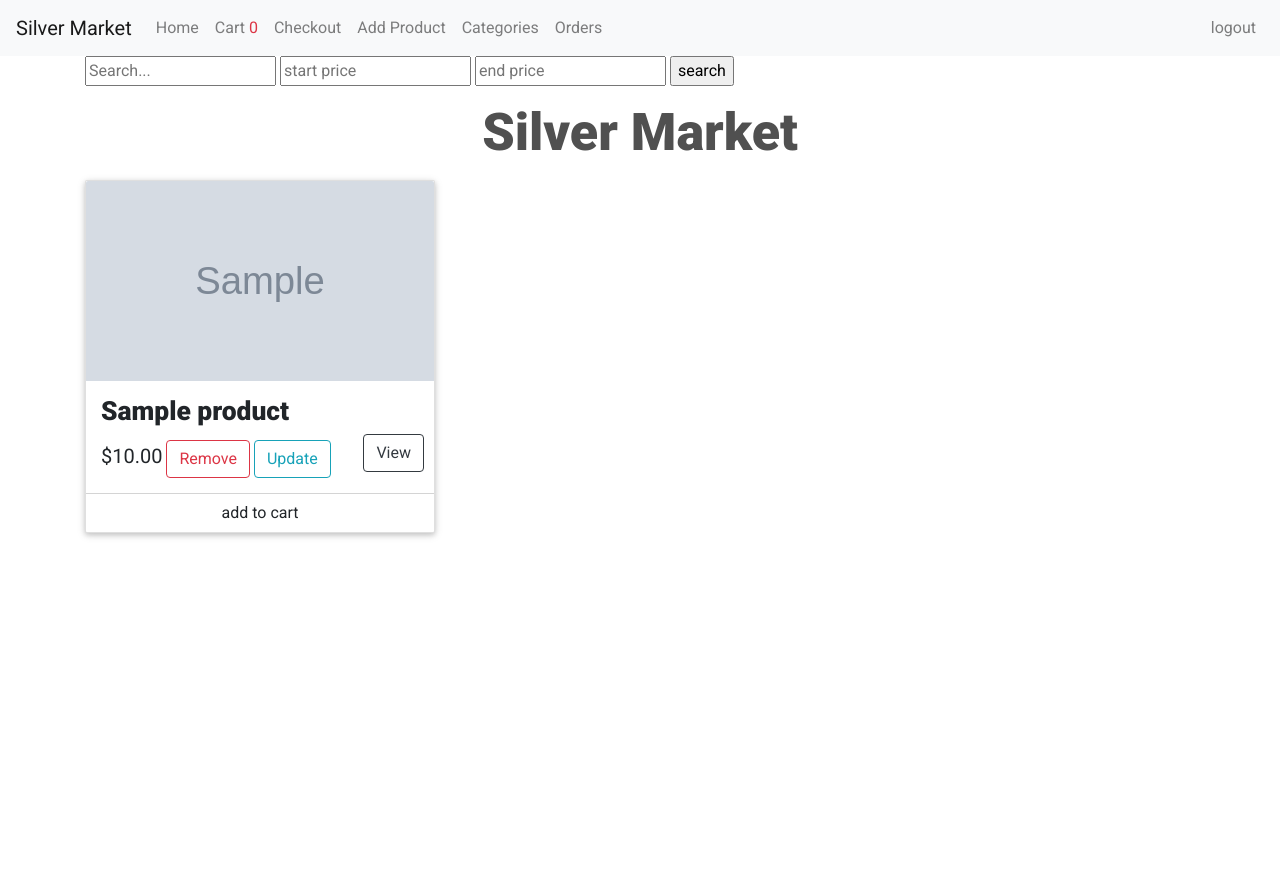
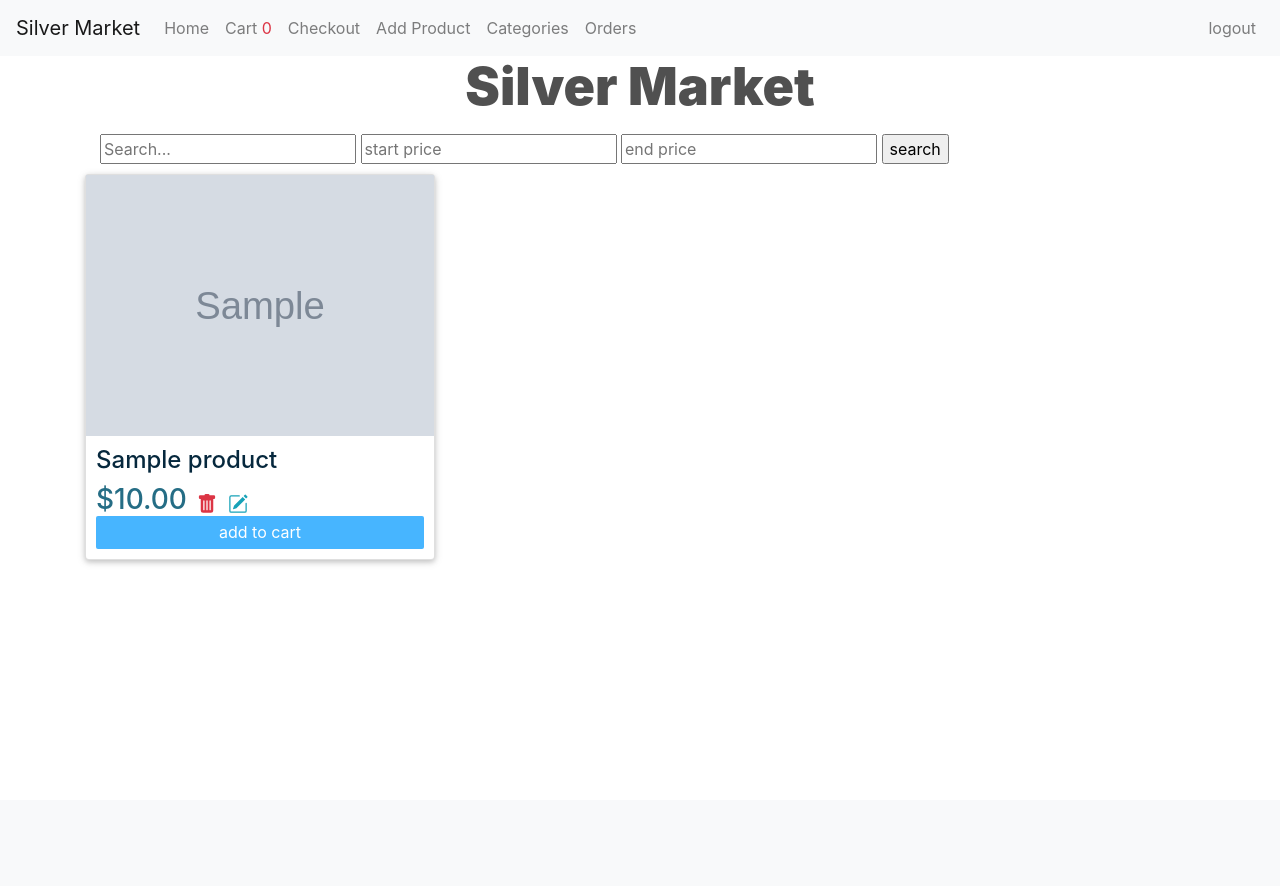
Before and after one commit to MHD-Anas-Darwish-2/silver_market, a Django app: page / in a window 1280 px wide. After the commit the page ends 564 px from the top, so only its background shows below. Run offline with Django 3.2, Linux system fonts and the light colour scheme; a user stored in the database is signed in; tables that the repository leaves empty hold one stand-in row (values such as "Sample post"); grey boxes marked "Sample" are stand-in pictures.

Commit message:
update and sone front

```diff
--- a/market/forms.py
+++ b/market/forms.py
@@ -5,7 +5,7 @@
     class Meta:
         model = Product
         fields = '__all__'
-        exclude = ['slug']
+        exclude = ['slug', 'number_of_sales']
 
 class CategoryForm(forms.ModelForm):
     class Meta:
--- a/market/models.py
+++ b/market/models.py
@@ -14,7 +14,7 @@
     name = models.CharField(max_length=200, null=True)
     slug = models.SlugField(max_length=200, null=False, unique=True, blank=True)
     price = models.DecimalField(max_digits=7, decimal_places=2)
-    discount = models.DecimalField(max_digits=7, decimal_places=2)
+    discount = models.SmallIntegerField(default=0)
     description = models.TextField(null=True)
     number_of_sales = models.SmallIntegerField(default=0)
     category = models.ManyToManyField(Category)
@@ -68,7 +68,7 @@
 
     @property
     def get_total(self):
-        total = self.product.price * self.quantity
+        total = self.product.final_price() * self.quantity
         return total
 
 class ShippingAddress(models.Model):
--- a/market/views.py
+++ b/market/views.py
@@ -174,7 +174,7 @@
 
 @user_passes_test(lambda u: u.is_superuser)
 def orders(request):
-    orders = Order.objects.all()
+    orders = Order.objects.filter(complete=True).order_by('-date_orderd')
 
     context = {
         'orders': orders,
--- a/requirements.txt
+++ b/requirements.txt
@@ -11,6 +11,7 @@
 Pillow==9.4.0
 pycparser==2.21
 PyJWT==2.6.0
+python-decouple==3.7
 python3-openid==3.2.0
 pytz==2022.6
 requests==2.28.1
--- a/static/css/main.css
+++ b/static/css/main.css
@@ -1,4 +1,20 @@
 @import url(https://fonts.googleapis.com/css?family=Roboto:400,100,900);
+
+/*
+320px — 480px: Mobile devices.
+481px — 768px: iPads, Tablets.
+769px — 1024px: Small screens, laptops.
+1025px — 1200px: Desktops, large screens.
+1201px and more — Extra large screens, TV.
+*/
+
+:root {
+  --main-dark-color: #06283D;
+  --secondary-dark-color: #256D85;
+  --main-light-color: #DFF6FF;
+  --secondary-light-color: #47B5FF;
+}
+
 
 html,
 body {
@@ -17,15 +33,21 @@
   width: 100%;
 }
 
+.page-label {
+  text-align: center;
+}
+
 .container-fostrap {
   display: table-cell;
   padding: 1em;
   text-align: center;
 }
+
 .fostrap-logo {
   width: 100px;
   margin-bottom:15px
 }
+
 h1.heading {
   color: #fff;
   font-size: 1.15em;
@@ -97,6 +119,86 @@
   font-weight:600;
   text-transform: uppercase
 }
-.hidden{
+.hidden {
 	display: none!important;
 }
+
+/* Store Cards */
+.store .cards {
+  padding-top: 10px;
+  display: grid;
+  grid-template-columns: 1fr 1fr 1fr;
+  column-gap: 30px;
+  row-gap: 10px;
+}
+
+@media (max-width: 768px) {
+  .store .cards {
+    grid-template-columns: 1fr 1fr;
+    column-gap: 10px;
+    row-gap: 7px;
+  }
+}
+
+@media (max-width: 480px) {
+  .store .cards {
+    grid-template-columns: 1fr;
+    row-gap: 7px;
+  }
+}
+
+.store .cards .card > a {
+  color: black;
+
+}
+
+.store .cards .card img {
+  width : 100%;
+}
+
+.store .cards .card .content {
+  height: 100%;
+  display: flex;
+  align-content: space-between;
+  flex-wrap: wrap;
+  /* flex-direction: column; */
+  padding: 10px;
+}
+
+.store .cards .card .content .title {
+  color: var(--main-dark-color);
+  width: 100%;
+}
+
+.store .cards .card .content .price {
+  display: inline;
+  color: var(--secondary-dark-color);
+}
+
+.store .cards .card .content .old-price {
+  display: inline;
+  color: var(--main-dark-color);
+  text-decoration: line-through;
+}
+
+.store .cards .card .content .discount {
+  display: inline;
+  color: red;
+  font-weight: 500;
+}
+
+.store .cards .card .content .delete-item {
+  background-color: white;
+  border-width: 0;
+}
+
+.store .cards .card .content .add-to-cart {
+  border: 0px;
+  background-color: var(--secondary-light-color);
+  color: white;
+  border-radius: 2px;
+  text-align: center;
+  width: 100%;
+  padding: 5px 0;
+}
+/* End Cards */
--- a/templates/main.html
+++ b/templates/main.html
@@ -1,14 +1,15 @@
 {% load static %}
+
 <!DOCTYPE html>
 <html lang="en">
 <head>
     <meta charset="UTF-8">
     <meta http-equiv="X-UA-Compatible" content="IE=edge">
     <meta name="viewport" content="width=device-width, initial-scale=1.0">
+    <!-- CSS Files -->
+    <link rel="stylesheet" type="text/css" href="{% static 'css/main.css' %}">
     <!-- Bootstrap CSS -->
     <link rel="stylesheet" href="https://cdn.jsdelivr.net/npm/bootstrap@4.6.2/dist/css/bootstrap.min.css" integrity="sha384-xOolHFLEh07PJGoPkLv1IbcEPTNtaed2xpHsD9ESMhqIYd0nLMwNLD69Npy4HI+N" crossorigin="anonymous">
-    <!-- CSS Files -->
-    <link rel="stylesheet" type="text/css" href="{% static 'css/main.css' %}">
     <title>Silver Market</title>
 </head>
 <body>
@@ -79,9 +80,11 @@
         </div>
     </nav>
 
-    {% block content %}
+    <div class="container">
+        {% block content %}
 
-    {% endblock content %}
+        {% endblock content %}
+    </div>
 
     <!-- Bootstrap JS -->
     <script src="https://cdn.jsdelivr.net/npm/jquery@3.5.1/dist/jquery.slim.min.js" integrity="sha384-DfXdz2htPH0lsSSs5nCTpuj/zy4C+OGpamoFVy38MVBnE+IbbVYUew+OrCXaRkfj" crossorigin="anonymous"></script>
--- a/templates/market/checkout.html
+++ b/templates/market/checkout.html
@@ -4,7 +4,7 @@
 {% block content %}
     <div class="p-4">
         <h3>items: {{count_cart_items}}</h3>
-        <h3>total: {{total}}</h3>
+        <h3>total: ${{total|floatformat:2}}</h3>
     </div>
 
     <div class="user-data p-4" id="form-wrapper">
--- a/templates/market/create_or_update.html
+++ b/templates/market/create_or_update.html
@@ -3,7 +3,7 @@
 {% block content %}
 <form method="post" enctype="multipart/form-data">
     {% csrf_token %}
-    {{form}}
+    {{form.as_p}}
     <input type="submit" value="حفظ">
 </form>
 {% endblock content %}
--- a/templates/market/store.html
+++ b/templates/market/store.html
@@ -1,6 +1,8 @@
 {% extends "main.html" %}
 
 {% block content %}
+    <h1 class="page-label heading">Silver Market</h1>
+    <div class="store">
         <div class="search-box container">
             <form method="GET">
                 <input type="text" name="q" placeholder="Search...">
@@ -9,6 +11,46 @@
                 <input type="submit" value="search">
             </form>
         </div>
+
+        <div class="cards">
+            {% for product in products %}
+            <div class="card">
+                <a href="{% url 'product' product.slug %}">
+                    <img src="{{product.imageURL}}" alt="">
+                </a>
+                <div class="content">
+                    <div>
+                        <h4 class="title">{{product.name}}</h4>
+                        {% if product.discount %}
+                            <h3 class="price">${{product.final_price|floatformat:2}}</h3>
+                            <p class="old-price">${{product.price|floatformat:2}}</p>
+                            <p class="discount">{{product.discount}}% off</p>
+                        {% else %}
+                            <h3 class="price">${{product.price|floatformat:2}}</h3>
+                        {% endif %}
+                        {% if request.user.is_superuser %}
+                            <button item="{{product.slug}}" model="product" class="delete-item text-danger">
+                                <svg xmlns="http://www.w3.org/2000/svg" width="20" height="20" fill="currentColor" class="bi bi-trash-fill" viewBox="0 0 16 16">
+                                    <path d="M2.5 1a1 1 0 0 0-1 1v1a1 1 0 0 0 1 1H3v9a2 2 0 0 0 2 2h6a2 2 0 0 0 2-2V4h.5a1 1 0 0 0 1-1V2a1 1 0 0 0-1-1H10a1 1 0 0 0-1-1H7a1 1 0 0 0-1 1H2.5zm3 4a.5.5 0 0 1 .5.5v7a.5.5 0 0 1-1 0v-7a.5.5 0 0 1 .5-.5zM8 5a.5.5 0 0 1 .5.5v7a.5.5 0 0 1-1 0v-7A.5.5 0 0 1 8 5zm3 .5v7a.5.5 0 0 1-1 0v-7a.5.5 0 0 1 1 0z"/>
+                                </svg>
+                            </button>
+                            <a href="{% url 'update_product' product.slug %}" class="text-info">
+                                <svg xmlns="http://www.w3.org/2000/svg" width="20" height="20" fill="currentColor" class="bi bi-pencil-square" viewBox="0 0 16 16">
+                                    <path d="M15.502 1.94a.5.5 0 0 1 0 .706L14.459 3.69l-2-2L13.502.646a.5.5 0 0 1 .707 0l1.293 1.293zm-1.75 2.456-2-2L4.939 9.21a.5.5 0 0 0-.121.196l-.805 2.414a.25.25 0 0 0 .316.316l2.414-.805a.5.5 0 0 0 .196-.12l6.813-6.814z"/>
+                                    <path fill-rule="evenodd" d="M1 13.5A1.5 1.5 0 0 0 2.5 15h11a1.5 1.5 0 0 0 1.5-1.5v-6a.5.5 0 0 0-1 0v6a.5.5 0 0 1-.5.5h-11a.5.5 0 0 1-.5-.5v-11a.5.5 0 0 1 .5-.5H9a.5.5 0 0 0 0-1H2.5A1.5 1.5 0 0 0 1 2.5v11z"/>
+                                </svg>
+                            </a>
+                        {% endif %}
+                    </div>
+                    <button action="add" product_id="{{product.id}}" class="update-cart add-to-cart">add to cart</button>
+                </div>
+            </div>
+            {% endfor %}
+        </div>
+    </div>
+
+    {% comment %} <div class="container">
+
     <section class="wrapper">
         <div class="container-fostrap">
             <h1 class="heading">
@@ -17,7 +59,7 @@
             <div class="content">
                 <div class="container">
                     <div class="row">
-                            {% for product in products %}
+
                         <div class="col-xs-12 col-sm-4">
                             <div class="card">
                                     <div class="img-card">
@@ -27,7 +69,14 @@
                                     <h4 class="card-title">
                                         <div> {{product.name}}</div>
                                     </h4>
-                                        <h5 class="d-inline">${{product.price}}</h5>
+                                    {% if product.discount %}
+                                        <h5 class="d-inline" size="">${{product.price|floatformat:2}}</h5>
+                                        <h5 class="d-inline">${{product.final_price|floatformat:2}}</h5>
+                                        <h5 style="position: absolute; top: -15px; right: -15px; font-weight: bold;color: red; border: 3px solid red; border-radius: 50%; padding: 16px 10px;" class="d-inline">Salle: %{{product.discount}}</h5>
+                                        {% else %}
+                                        <h5 class="d-inline" style="font-style: italic;">${{product.price|floatformat:2}}</h5>
+                                    {% endif %}
+                                    <br>
                                     <a style="position:absolute; right:10px; bottom: 60px;" href="{% url 'product' product.slug %}" class="btn btn-outline-dark">
                                         View
                                     </a>
@@ -41,7 +90,7 @@
                                     {% endif %}
                                 </div>
                                 <div class="card-read-more">
-                                        <button action="add" product_id="{{product.id}}" class="update-cart btn btn -link btn-block">add to cart</button>
+                                    <button action="add" product_id="{{product.id}}" class="update-cart btn btn-link btn-block">add to cart</button>
                                 </div>
                             </div>
                         </div>
@@ -51,5 +100,5 @@
             </div>
         </div>
     </section>
-
+     {% endcomment %}
 {% endblock content %}
```
Also changed, not shown: templates/market/cart.html (+5 -4 lines), templates/market/order.html (+13 -5 lines). Lines whose indentation alone changed are shown as unchanged.
